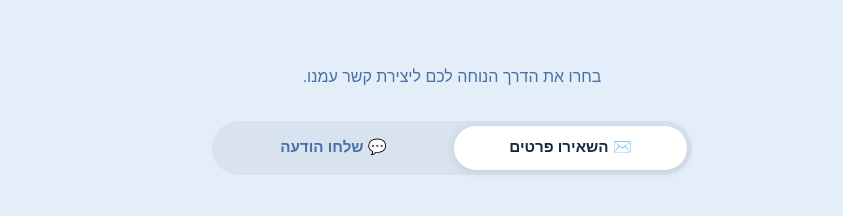
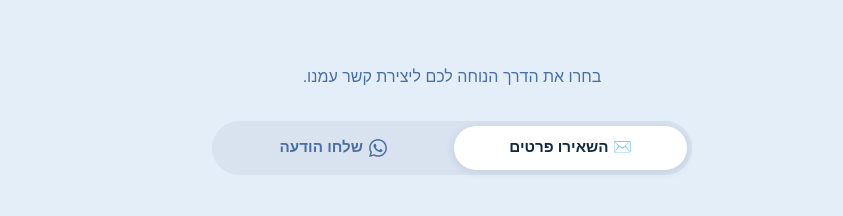
Before and after one commit to agamblaw-sudo/baz-law-website, a React (Vite) app: page / in a window 1280 px wide. Shown: the part 4322-4538 px from the top of the page, without its empty margins (188-1031 px from the left). Built offline with nearby package versions, Linux system fonts and the light colour scheme; a web font is replaced by a local one.

Commit message:
Update ContactForm.jsx

```diff
--- a/src/components/ContactForm.jsx
+++ b/src/components/ContactForm.jsx
@@ -121,9 +121,16 @@
               background: activeTab === 'whatsapp' ? 'white' : 'transparent',
               color: activeTab === 'whatsapp' ? '#128C7E' : 'var(--text-muted)',
               boxShadow: activeTab === 'whatsapp' ? '0 2px 10px rgba(37,211,102,0.18)' : 'none',
+              display: 'flex',
+              alignItems: 'center',
+              justifyContent: 'center',
+              gap: '0.4rem',
             }}
           >
-            💬 שלחו הודעה
+            <svg width="18" height="18" viewBox="0 0 24 24" fill="currentColor" style={{ flexShrink: 0, verticalAlign: 'middle' }}>
+              <path d="M17.472 14.382c-.297-.149-1.758-.867-2.03-.967-.273-.099-.471-.148-.67.15-.197.297-.767.966-.94 1.164-.173.199-.347.223-.644.075-.297-.15-1.255-.463-2.39-1.475-.883-.788-1.48-1.761-1.653-2.059-.173-.297-.018-.458.13-.606.134-.133.298-.347.446-.52.149-.174.198-.298.298-.497.099-.198.05-.371-.025-.52-.075-.149-.669-1.612-.916-2.207-.242-.579-.487-.5-.669-.51a12.8 12.8 0 0 0-.57-.01c-.198 0-.52.074-.792.372-.272.297-1.04 1.016-1.04 2.479 0 1.462 1.065 2.875 1.213 3.074.149.198 2.096 3.2 5.077 4.487.709.306 1.262.489 1.694.625.712.227 1.36.195 1.871.118.571-.085 1.758-.719 2.006-1.413.248-.694.248-1.289.173-1.413-.074-.124-.272-.198-.57-.347m-5.421 7.403h-.004a9.87 9.87 0 0 1-5.031-1.378l-.361-.214-3.741.982.998-3.648-.235-.374a9.86 9.86 0 0 1-1.51-5.26c.001-5.45 4.436-9.884 9.888-9.884 2.64 0 5.122 1.03 6.988 2.898a9.825 9.825 0 0 1 2.893 6.994c-.003 5.45-4.437 9.884-9.885 9.884m8.413-18.297A11.815 11.815 0 0 0 12.05 0C5.495 0 .16 5.335.157 11.892c0 2.096.547 4.142 1.588 5.945L.057 24l6.305-1.654a11.882 11.882 0 0 0 5.683 1.448h.005c6.554 0 11.89-5.335 11.893-11.893a11.821 11.821 0 0 0-3.48-8.413z" />
+            </svg>
+            שלחו הודעה
           </button>
         </div>
 
```
